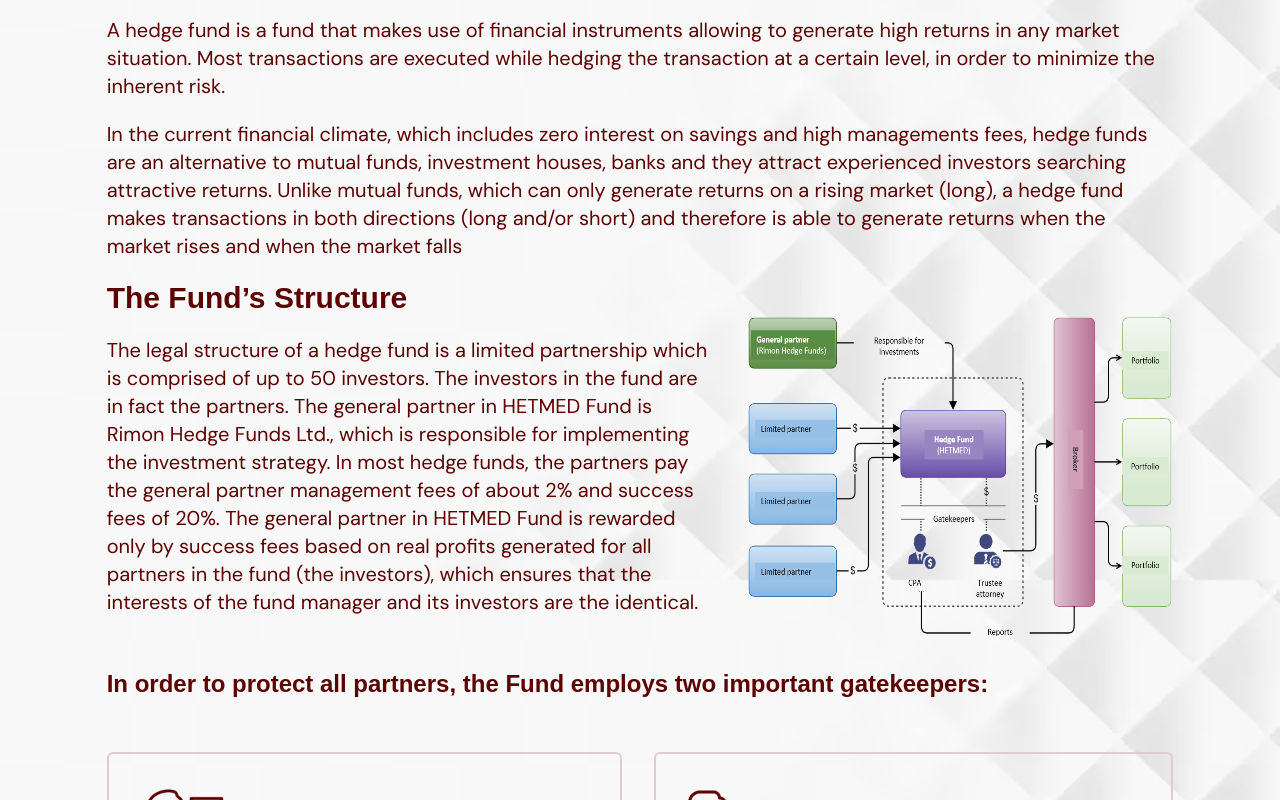
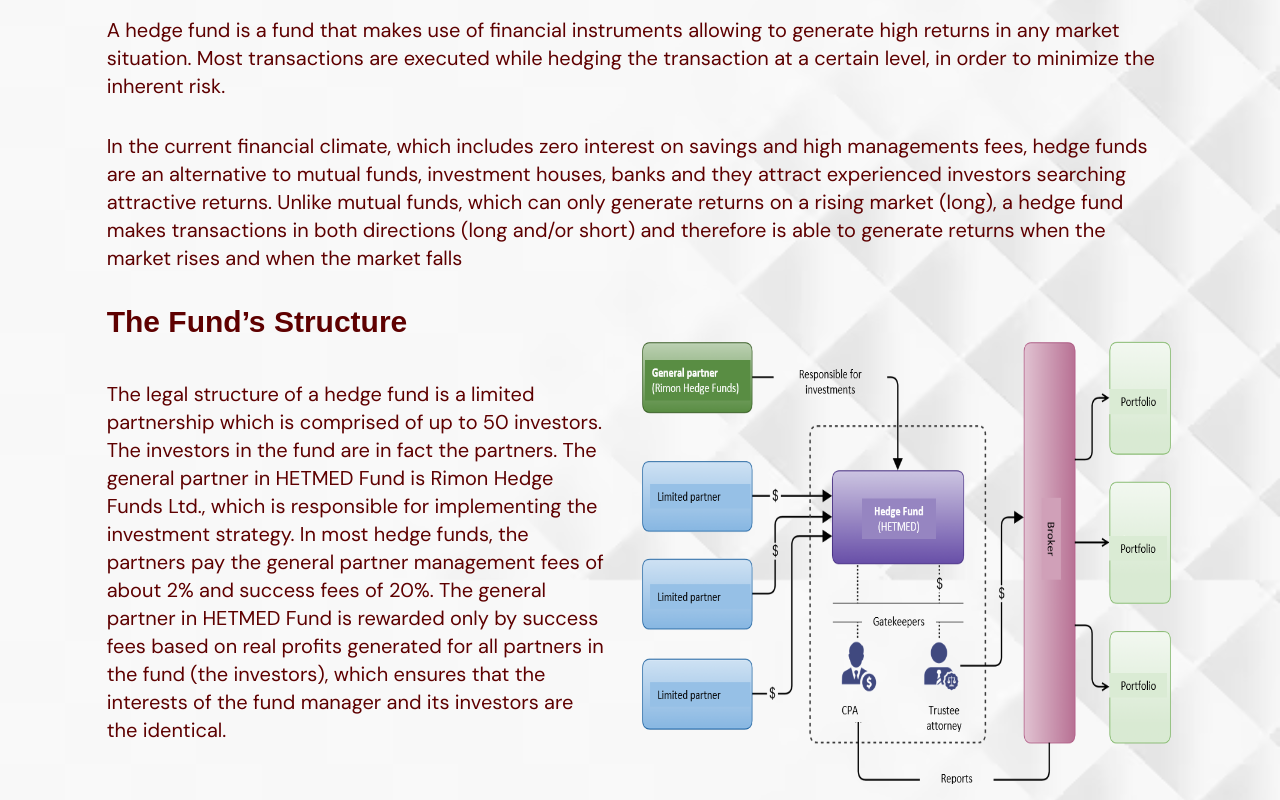
Before and after one commit to Karin-Goldin/Rimon-project, a React (Vite) app: page / in a window 1280 px wide. Shown: the part 9020-9820 px from the top of the page. Built offline with nearby package versions, Linux system fonts and the light colour scheme.

Commit message:
changing pic width

```diff
--- a/src/scenes/whatIsAHedgeFund/index.tsx
+++ b/src/scenes/whatIsAHedgeFund/index.tsx
@@ -38,16 +38,16 @@
               <p className="my-5 text-xl">
               A hedge fund is a fund that makes use of financial instruments allowing to generate high returns in any market situation. Most transactions are executed while hedging the transaction at a certain level, in order to minimize the inherent risk.
               </p>
-              <p className="my-5 text-xl">In the current financial climate, which includes zero interest on savings and high managements fees, hedge funds are an alternative to mutual funds, investment houses, banks and they attract experienced investors searching attractive returns.
+              <p className="my-8 text-xl">In the current financial climate, which includes zero interest on savings and high managements fees, hedge funds are an alternative to mutual funds, investment houses, banks and they attract experienced investors searching attractive returns.
             Unlike mutual funds, which can only generate returns on a rising market (long), a hedge fund makes transactions in both directions (long and/or short) and therefore is able to generate returns when the market rises and when the market falls
               </p>
             </div>
             {/* Image Section */}
             <HText2>The Fund’s Structure</HText2>
             <div className="flex mb-8 mx-0">
-                <p className="my-5 text-xl pr-8">The legal structure of a hedge fund is a limited partnership which is comprised of up to 50 investors. The investors in the fund are in fact the partners. The general partner in HETMED Fund is Rimon Hedge Funds Ltd., which is responsible for implementing the investment strategy.
+                <p className="my-5  py-5 text-xl pr-8">The legal structure of a hedge fund is a limited partnership which is comprised of up to 50 investors. The investors in the fund are in fact the partners. The general partner in HETMED Fund is Rimon Hedge Funds Ltd., which is responsible for implementing the investment strategy.
                 In most hedge funds, the partners pay the general partner management fees of about 2% and success fees of 20%. The general partner in HETMED Fund is rewarded only by success fees based on real profits generated for all partners in the fund (the investors), which ensures that the interests of the fund manager and its investors are the identical.</p>
-                <img src={fundDiagram} alt="FundDigram" className="w-2/5"/>
+                <img src={fundDiagram} alt="FundDigram" className="w-1/2"/>
             </div>
 
             <Htext3>In order to protect all partners, the Fund employs two important gatekeepers:</Htext3>
```
